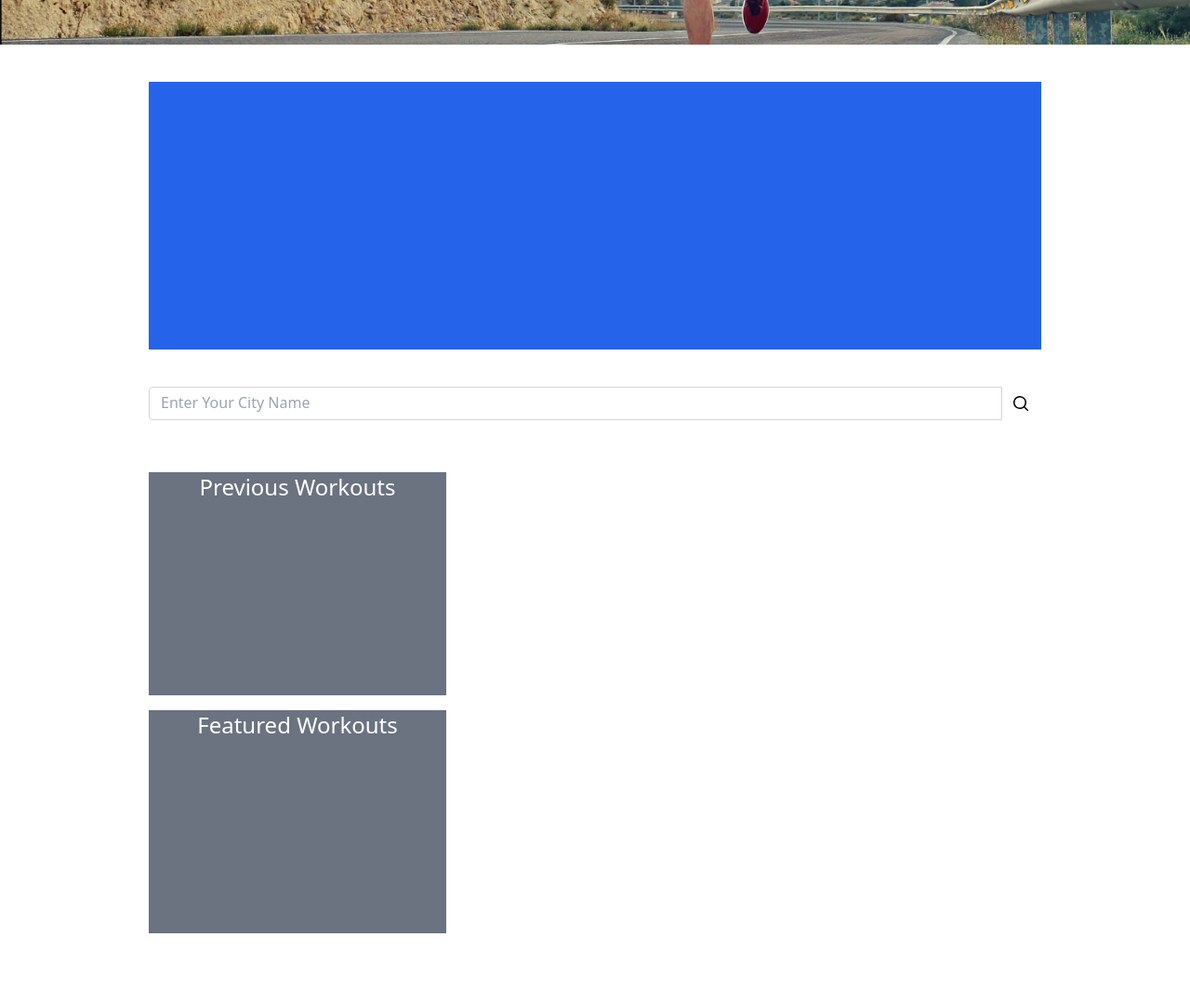
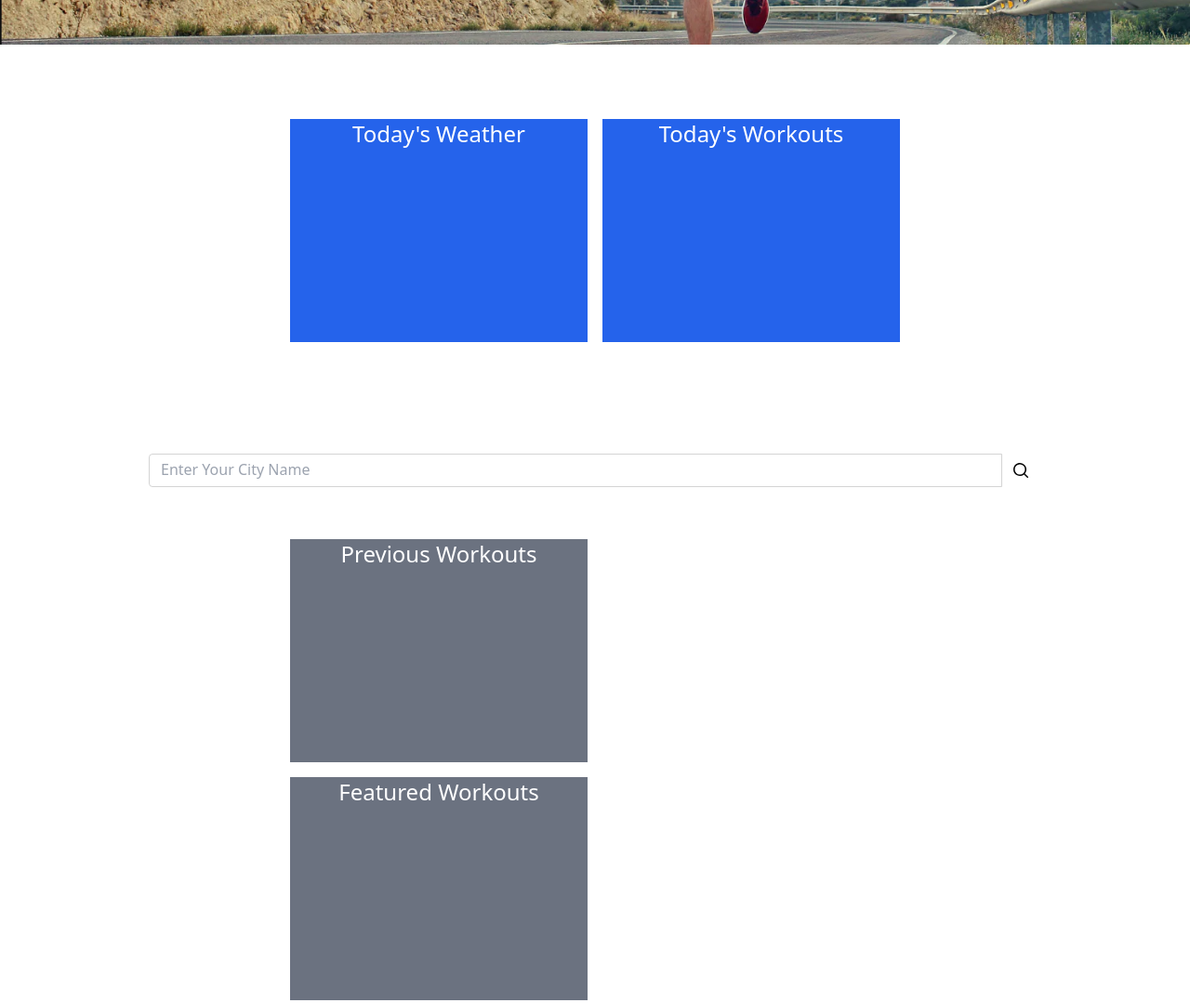
Before and after one commit to boydstacken/fitness-forecast, a plain HTML site: page index.html in a window 1280 px wide. Shown: the part 480-1559 px from the top of the page at 93% size. Drawn offline with nearby package versions, Linux system fonts and the light colour scheme; files that its build step writes are made by us from their sources; no server answers.

Commit message:
added seperate cards for todays weather and workouts in html and centered grids

```diff
--- a/index.html
+++ b/index.html
@@ -55,12 +55,23 @@
       src="./assets/Running Outside Banner.png"
     />
     <main class="container mx-auto px-40">
-      <section class="Todays-Weather pt-10 pb-10">
-        <div
-          class="container justify-center bg-blue-600 w-50 h-72 text-white text-center place-items-center text-2xl align-items: center;"
-          id="mainWeatherCard"
-        ></div>
-      </section>
+      <div class="flex mx-auto gap-4">
+        <div class="grid grid-cols-2 grid-flow-row gap-4 flex-wrap mx-auto justify-content-center text-white text-center content-center place-items-center pt-10 pb-20 mn-h-screen">
+          <section class="Todays-Weather pt-10 pb-10">
+            <div class="bg-blue-600 w-80 h-60 text-2xl"
+              id="mainWeatherCard">
+              <h2>Today's Weather</h2>
+            </div>
+          </section>
+          <section class="Todays-Workout pt-10 pb-10">
+            <div class="bg-blue-600 w-80 h-60 text-2xl"
+              id="mainWorkoutCard">
+              <h2>Today's Workouts</h2>
+            </div>
+          </section>
+        </div>
+      </div>
+
       <div class="Search-Bar-icon">
         <div class="relative mb-4 flex w-full flex-wrap items-stretch">
           <input
@@ -92,7 +103,7 @@
         </div>
       </div>
       <div class="flex mx-auto gap-4">
-        <div class = "grid grid-cols-1 grid-flow-cols flex-wrap gap-4 flex-wrap text-white text-center content-center place-items-left pt-10 pb-20 mn-h-screen">
+        <div class = "grid grid-cols-1 grid-flow-cols flex-wrap gap-4 flex-wrap mx-auto justify-content-center text-white text-center content-center place-items-left pt-10 pb-20 mn-h-screen">
           <section class = "Previous Workouts">
             <div class="container bg-gray-500 w-80 h-60 text-2xl">
               <h2>Previous Workouts</h2>
@@ -104,7 +115,7 @@
         </div>
         <div
         id="page-content"
-        class="grid grid-cols-2 grid-flow-row gap-4 flex-wrap text-white text-center content-center place-items-center pt-10 pb-20 mn-h-screen"
+        class="grid grid-cols-2 grid-flow-row gap-4 flex-wrap mx-auto justify-content-center text-white text-center content-center place-items-center pt-10 pb-20 mn-h-screen"
       >
         </div>
       </div>
```
